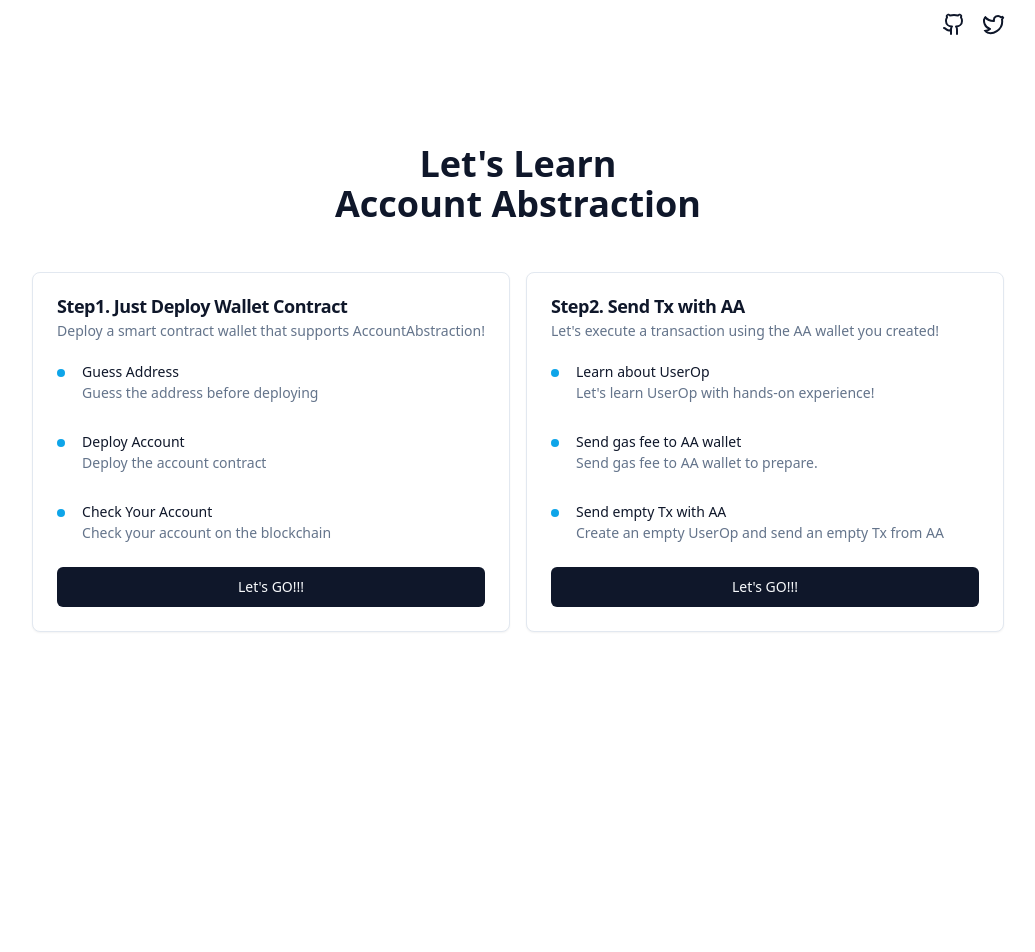
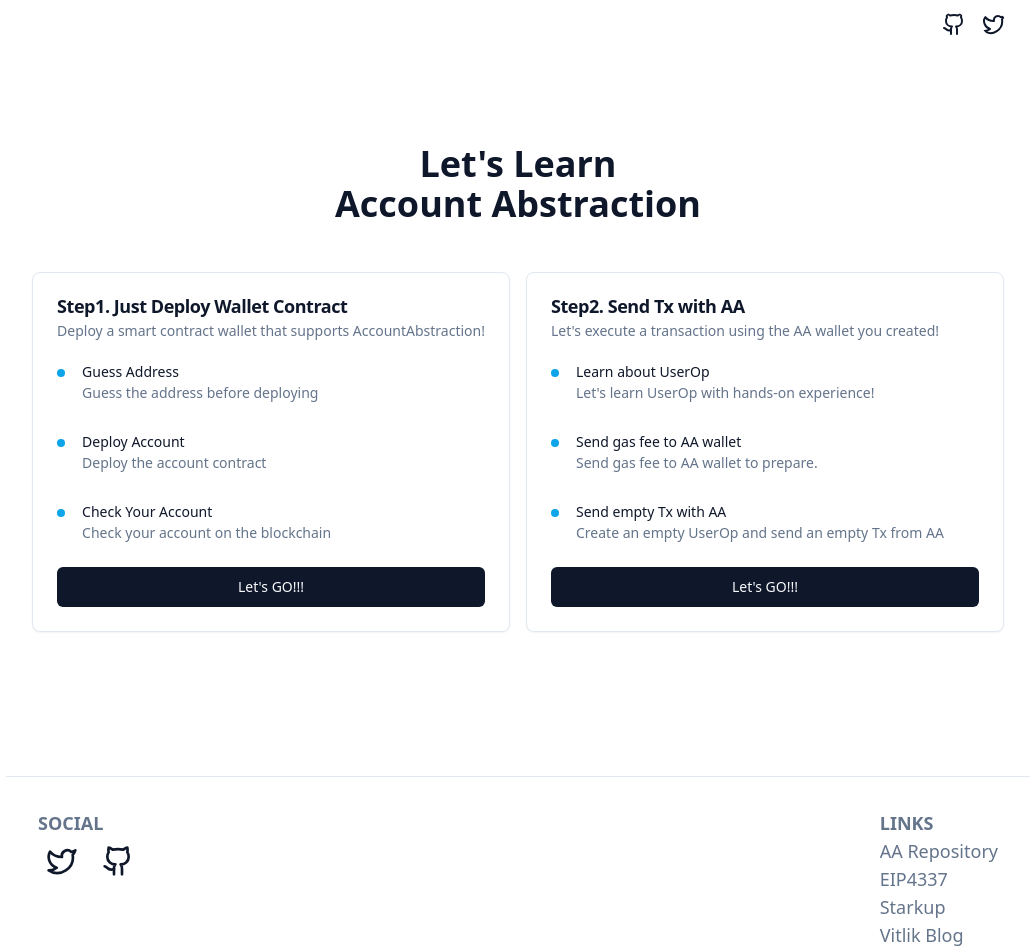
Before and after one commit to inaridiy/learn-account-abstraction, a Next.js app in the folder apps/learning-app/: page / in a window 1280 px wide. Shown: the top 952 px of the page, without its empty margins (122-1157 px from the left). Before the commit the page ends 800 px from the top, so only its background shows below. Built offline with nearby package versions, Linux system fonts and the light colour scheme.

Commit message:
雑なFooterだぜ！！

```diff
--- a/apps/learning-app/src/app/layout.tsx
+++ b/apps/learning-app/src/app/layout.tsx
@@ -1,3 +1,4 @@
+import { Footer } from "@/components/Footer";
 import { Header } from "@/components/Header";
 import { Toaster } from "@/components/ui/toaster";
 import "./globals.css";
@@ -12,10 +13,13 @@ export const metadata = {
 export default function RootLayout({ children }: { children: React.ReactNode }) {
   return (
     <html lang="en">
-      <body>
+      <body className="min-h-[100dvh] flex flex-col">
         <Toaster />
         <Header />
-        <Providers>{children}</Providers>
+        <div className="flex-1">
+          <Providers>{children}</Providers>
+        </div>
+        <Footer />
       </body>
     </html>
   );
--- a/apps/learning-app/src/components/Footer.tsx
+++ b/apps/learning-app/src/components/Footer.tsx
@@ -1,3 +1,41 @@
+import { Github, Twitter } from "lucide-react";
+
+const links = [
+  { name: "AA Repository", link: "https://github.com/eth-infinitism/account-abstraction" },
+  { name: "EIP4337", link: "https://eips.ethereum.org/EIPS/eip-4337" },
+  { name: "Starkup", link: "https://www.stackup.sh/" },
+  { name: "Vitlik Blog", link: "https://notes.ethereum.org/@vbuterin/account_abstraction_roadmap" },
+];
+
 export const Footer = () => {
-  return <footer className="p-8 bg-"></footer>;
+  return (
+    <footer className="p-8 max-w-screen-lg w-full mx-auto h-48 border-t flex gap-8 justify-between">
+      <div>
+        <div className="text-lg text-muted-foreground font-bold">SOCIAL</div>
+        <div className="flex gap-2">
+          <a href="https://twitter.com/inaridiy" className="p-2 rounded-lg hover:bg-accent ">
+            <Twitter className="w-8 h-8" />
+          </a>
+          <a
+            href="https://github.com/inaridiy/learn-account-abstraction"
+            className="p-2 rounded-lg hover:bg-accent "
+          >
+            <Github className="w-8 h-8" />
+          </a>
+        </div>
+      </div>
+      <div className="flex flex-col">
+        <div className="text-lg text-muted-foreground font-bold">LINKS</div>
+        <ul className="flex flex-col">
+          {links.map(({ name, link }) => (
+            <li key={name}>
+              <a href={link} className="text-lg text-muted-foreground hover:underline">
+                {name}
+              </a>
+            </li>
+          ))}
+        </ul>
+      </div>
+    </footer>
+  );
 };
```
